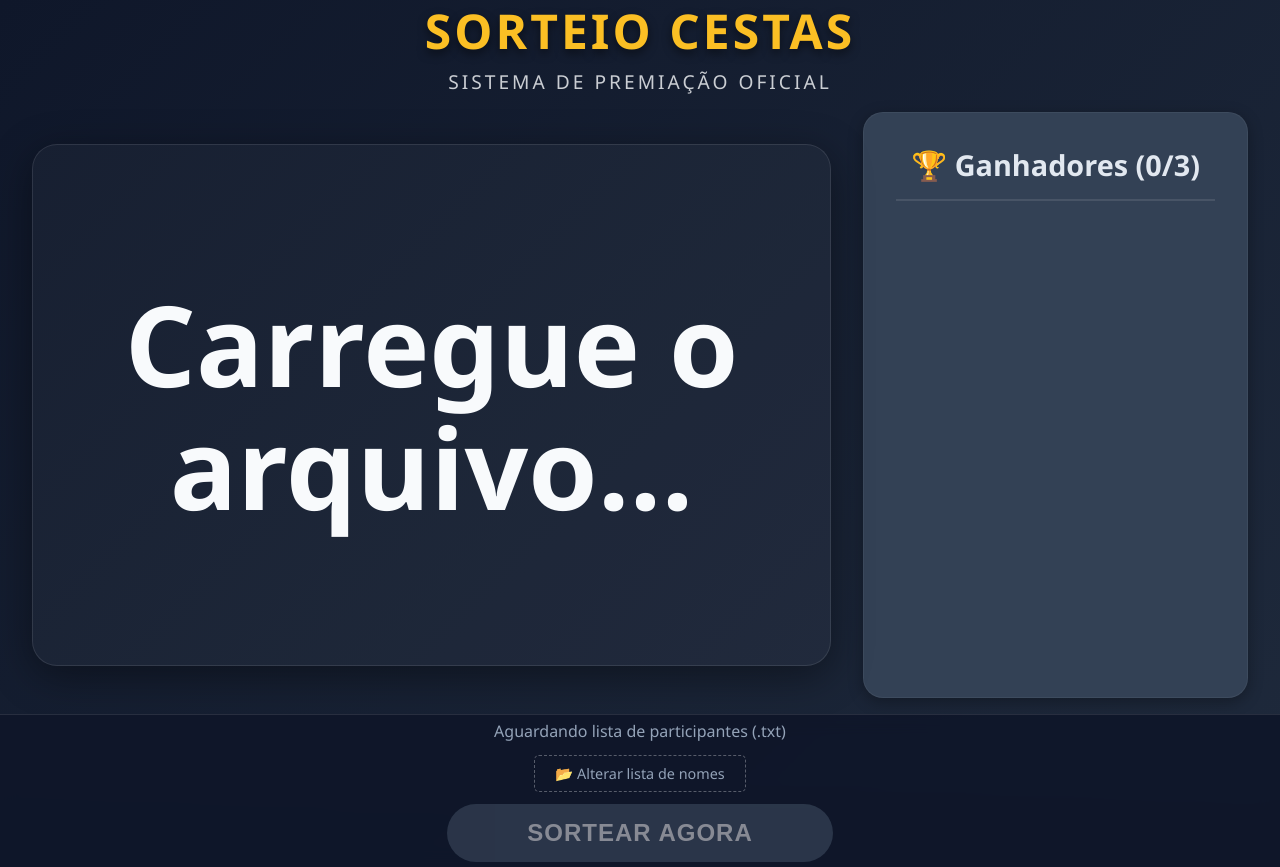
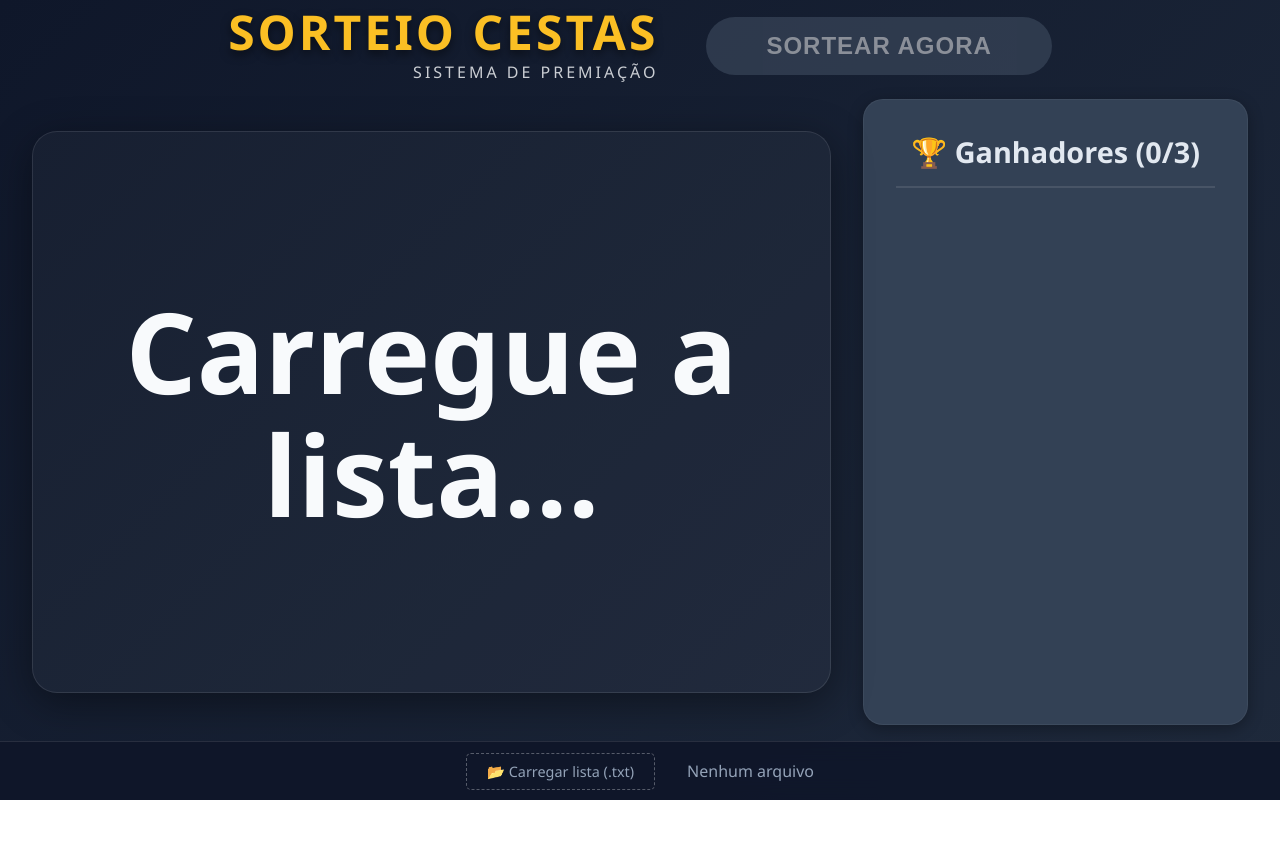
Before and after one commit to relitosouza/sorteio_cestas, a plain HTML site: page index.html in a window 1280 px wide. After the commit the page ends 800 px from the top, so only its background shows below. Drawn offline with Linux system fonts and the light colour scheme.

Commit message:
Update index.html

```diff
--- a/index.html
+++ b/index.html
@@ -24,30 +24,68 @@
             display: flex;
             flex-direction: column;
             align-items: center;
-            overflow: hidden; /* Evita barras de rolagem */
+            overflow: hidden;
         }
 
-        /* Header */
+        /* Header - Agora com Botão ao lado */
         header {
-            margin-top: 2vh;
-            text-align: center;
+            margin-top: 1vh;
+            height: 12vh;
+            width: 90%;
+            display: flex;
+            flex-direction: row; /* Lado a lado */
+            align-items: center;
+            justify-content: center;
+            gap: 3rem; /* Espaço entre texto e botão */
+            padding: 0 2rem;
+        }
+
+        .header-text {
+            text-align: right; /* Texto alinhado à direita do bloco */
             text-transform: uppercase;
             letter-spacing: 3px;
-            height: 10vh;
-            display: flex;
-            flex-direction: column;
-            justify-content: center;
         }
 
-        h1 { margin: 0; font-size: 3rem; color: var(--winner-color); text-shadow: 0 4px 10px rgba(0,0,0,0.5); }
-        p { opacity: 0.8; margin-top: 5px; font-size: 1.2rem; }
+        h1 { margin: 0; font-size: 3rem; color: var(--winner-color); text-shadow: 0 4px 10px rgba(0,0,0,0.5); line-height: 1; }
+        p { opacity: 0.8; margin: 5px 0 0 0; font-size: 1rem; }
 
-        /* Main Container - Otimizado para 1920px */
+        /* Botão no Header */
+        button {
+            background-color: var(--primary-color);
+            color: white;
+            border: none;
+            padding: 15px 60px;
+            font-size: 1.5rem;
+            border-radius: 60px;
+            cursor: pointer;
+            font-weight: 800;
+            box-shadow: 0 0 20px rgba(99, 102, 241, 0.5);
+            transition: all 0.2s;
+            text-transform: uppercase;
+            letter-spacing: 1px;
+            height: fit-content;
+        }
+
+        button:hover:not(:disabled) {
+            transform: scale(1.05);
+            background-color: var(--secondary-color);
+            box-shadow: 0 0 30px rgba(99, 102, 241, 0.7);
+        }
+
+        button:disabled {
+            background-color: #475569;
+            cursor: not-allowed;
+            opacity: 0.5;
+            box-shadow: none;
+            transform: none;
+        }
+
+        /* Main Container */
         main {
             flex: 1;
             display: flex;
             width: 95%;
-            max-width: 1700px; /* Bem mais largo */
+            max-width: 1700px;
             gap: 2rem;
             padding: 1rem;
             align-items: center;
@@ -56,14 +94,14 @@
 
         /* Área do Sorteio (Esquerda) */
         .draw-area {
-            flex: 2.5; /* Ocupa mais espaço que a lateral */
+            flex: 2.5;
             display: flex;
             flex-direction: column;
             align-items: center;
             justify-content: center;
             background: rgba(255, 255, 255, 0.03);
             border-radius: 25px;
-            height: 65vh; /* Altura fixa baseada na tela */
+            height: 70vh; /* Aumentei levemente */
             box-shadow: 0 10px 40px rgba(0, 0, 0, 0.4);
             border: 1px solid rgba(255, 255, 255, 0.1);
             position: relative;
@@ -71,18 +109,18 @@
         }
 
         #display-name {
-            font-size: 7rem; /* Fonte Gigante */
+            font-size: 7rem;
             font-weight: 800;
             text-align: center;
             padding: 40px;
             line-height: 1.1;
             transition: transform 0.1s;
-            word-break: break-word; /* Quebra se o nome for muito longo */
+            word-break: break-word;
         }
 
         .highlight {
             color: var(--winner-color);
-            transform: scale(1.15); /* Zoom maior na vitória */
+            transform: scale(1.15);
             text-shadow: 0 0 40px rgba(251, 191, 36, 0.6);
         }
 
@@ -92,7 +130,7 @@
             background: var(--card-bg);
             border-radius: 20px;
             padding: 2rem;
-            height: 65vh; /* Mesma altura da área principal */
+            height: 70vh;
             display: flex;
             flex-direction: column;
             box-shadow: 0 4px 15px rgba(0,0,0,0.3);
@@ -136,17 +174,17 @@
         .trophy { font-size: 2.5rem; }
         .winner-name { font-weight: bold; font-size: 1.5rem; }
 
-        /* Controles (Embaixo) */
-        .controls-area {
-            height: 15vh;
+        /* Rodapé de Configuração (Arquivo) */
+        .config-area {
+            height: 10vh;
             width: 100%;
             background: rgba(15, 23, 42, 0.95);
-            padding: 1rem;
+            padding: 0.5rem;
             display: flex;
-            flex-direction: column;
+            flex-direction: row;
             align-items: center;
             justify-content: center;
-            gap: 0.8rem;
+            gap: 2rem;
             border-top: 1px solid rgba(255,255,255,0.1);
             backdrop-filter: blur(10px);
             z-index: 10;
@@ -166,35 +204,6 @@
         }
 
         .custom-file-upload:hover { background: rgba(255,255,255,0.05); color: #fff; }
-
-        button {
-            background-color: var(--primary-color);
-            color: white;
-            border: none;
-            padding: 15px 80px; /* Botão mais largo */
-            font-size: 1.5rem; /* Texto do botão maior */
-            border-radius: 60px;
-            cursor: pointer;
-            font-weight: 800;
-            box-shadow: 0 0 20px rgba(99, 102, 241, 0.5);
-            transition: all 0.2s;
-            text-transform: uppercase;
-            letter-spacing: 1px;
-        }
-
-        button:hover:not(:disabled) {
-            transform: scale(1.05);
-            background-color: var(--secondary-color);
-            box-shadow: 0 0 30px rgba(99, 102, 241, 0.7);
-        }
-
-        button:disabled {
-            background-color: #475569;
-            cursor: not-allowed;
-            opacity: 0.5;
-            box-shadow: none;
-            transform: none;
-        }
 
         #status-msg { color: #94a3b8; font-size: 1rem; }
 
@@ -222,13 +231,17 @@
 <body>
 
     <header>
-        <h1>Sorteio Cestas</h1>
-        <p>Sistema de Premiação Oficial</p>
+        <div class="header-text">
+            <h1>Sorteio Cestas</h1>
+            <p>Sistema de Premiação</p>
+        </div>
+
+        <button id="draw-btn" disabled>SORTEAR AGORA</button>
     </header>
 
     <main>
         <section class="draw-area">
-            <div id="display-name">Carregue o arquivo...</div>
+            <div id="display-name">Carregue a lista...</div>
         </section>
 
         <section class="winners-sidebar">
@@ -238,15 +251,12 @@
         </section>
     </main>
 
-    <div class="controls-area">
-        <span id="status-msg">Aguardando lista de participantes (.txt)</span>
-
+    <div class="config-area">
         <label for="file-input" class="custom-file-upload">
-            📂 Alterar lista de nomes
+            📂 Carregar lista (.txt)
         </label>
         <input type="file" id="file-input" accept=".txt">
-
-        <button id="draw-btn" disabled>SORTEAR AGORA</button>
+        <span id="status-msg">Nenhum arquivo</span>
     </div>
 
     <script>
@@ -283,7 +293,7 @@
                     return;
                 }
 
-                statusMsg.textContent = `${namesPool.length} nomes carregados com sucesso.`;
+                statusMsg.textContent = `${namesPool.length} nomes prontos.`;
                 displayEl.textContent = "Vamos Começar!";
                 displayEl.classList.remove('highlight');
                 drawBtn.disabled = false;
@@ -303,13 +313,12 @@
             fileInput.disabled = true;
 
             let counter = 0;
-            // Aumentei um pouco a duração para gerar mais suspense na tela grande
             const totalShuffles = 40;
 
             const interval = setInterval(() => {
                 const randomIndex = Math.floor(Math.random() * namesPool.length);
                 displayEl.textContent = namesPool[randomIndex];
-                displayEl.style.opacity = 0.5; // Mais transparência durante o giro
+                displayEl.style.opacity = 0.5;
 
                 counter++;
 
@@ -317,7 +326,7 @@
                     clearInterval(interval);
                     selectWinner();
                 }
-            }, 80); // Um pouco mais rápido a troca visual
+            }, 80);
         });
 
         function selectWinner() {
@@ -333,14 +342,13 @@
 
             addWinnerToSidebar(winnerName);
 
-            statusMsg.textContent = `${namesPool.length} na urna.`;
+            statusMsg.textContent = `${namesPool.length} restantes.`;
             isAnimating = false;
 
             if (winners.length >= MAX_WINNERS) {
                 finalizeRaffle();
             } else {
                 drawBtn.disabled = false;
-                // Mantém o destaque por mais tempo na tela grande
                 setTimeout(() => displayEl.classList.remove('highlight'), 3000);
             }
         }
@@ -353,18 +361,17 @@
                 <span class="winner-name">${name}</span>
             `;
             winnersListEl.appendChild(li);
-            // Scroll automático para o último ganhador se a lista encher
             winnersListEl.scrollTop = winnersListEl.scrollHeight;
             countEl.textContent = winners.length;
         }
 
         function finalizeRaffle() {
             drawBtn.disabled = true;
-            drawBtn.textContent = "SORTEIO ENCERRADO";
+            drawBtn.textContent = "ENCERRADO";
             drawBtn.style.backgroundColor = "#475569";
 
             setTimeout(() => {
-                displayEl.innerHTML = "<span class='finished-msg'>🎉 Parabéns aos Ganhadores! 🎉</span>";
+                displayEl.innerHTML = "<span class='finished-msg'>🎉 Parabéns! 🎉</span>";
             }, 2500);
         }
 
@@ -372,8 +379,8 @@
             namesPool = [];
             winners = [];
             drawBtn.disabled = true;
-            statusMsg.textContent = "Aguardando arquivo...";
-            displayEl.textContent = "Carregue o arquivo...";
+            statusMsg.textContent = "Nenhum arquivo";
+            displayEl.textContent = "Carregue a lista...";
             winnersListEl.innerHTML = "";
             countEl.textContent = "0";
         }
```
